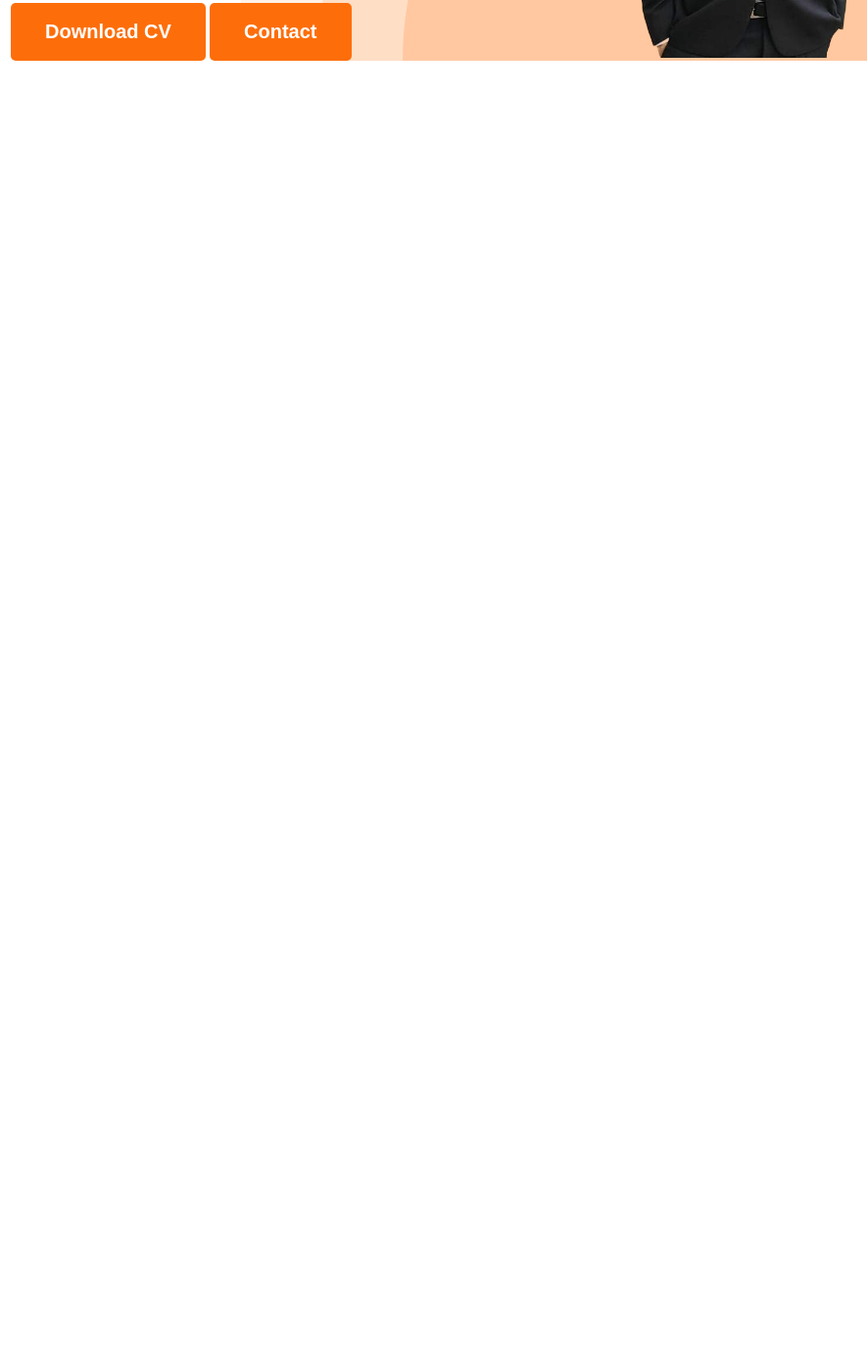
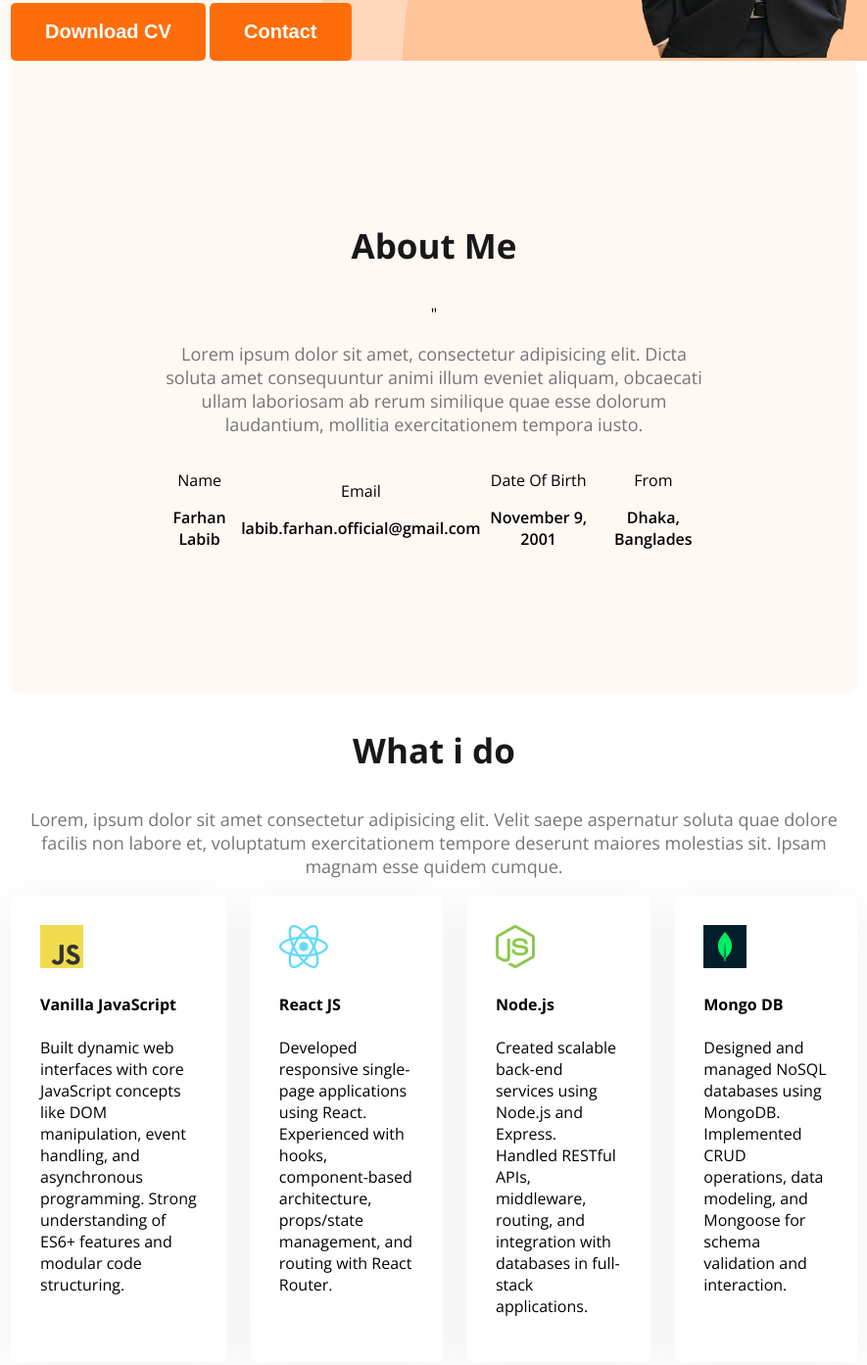
Before and after one commit to FarhaanLabib/my-webdev-portfolio, a plain HTML site: page index.html in a window 1280 px wide. Shown: the part 776-2169 px from the top of the page at 98% size, without its empty margins (197-1082 px from the left). Before the commit the page ends 846 px from the top, so only its background shows below. Drawn offline with nearby package versions, Linux system fonts and the light colour scheme.

Commit message:
some commits

```diff
--- a/Styles/portfolio.css
+++ b/Styles/portfolio.css
@@ -6,6 +6,23 @@
     "wdth" 100;
 }
 /*shared styles */
+.text-center{
+    text-align: center;
+}
+.secondary-bg{
+    background-color: #FFF8F3;
+}
+.section-title{
+    font-size: 35px;
+    font-weight: bold;
+    color: #181818
+
+}
+.section-des{
+    font-size: 18px;
+    color: #757575
+
+}
 .text-r{
     color: #FD6E0A;
 }
@@ -90,3 +107,47 @@ nav li a{
     width: 580px;
 
 }
+
+/*main styles*/
+.main{
+    max-width: 1140px;
+    margin: 0 auto;
+    margin-top: 130px;
+}
+/* about section styles */
+.about{
+    border-radius: 10px;
+    padding: 130px 150px;
+    text-align: center;
+
+    margin-left: 200px;
+    margin-right: 200px;
+
+}
+.item-description{
+    font-weight: 600
+}
+
+.about-items{
+    display: flex;
+    align-items: center;
+    justify-content: space-between;
+}
+
+/*skills*/
+.skills-container{
+    display: flex;
+    gap: 24px;
+
+
+
+}
+.skills{
+    margin-left: 200px;
+    margin-right: 200px;
+}
+.skill{
+    padding: 30px;
+    border-radius: 5px;
+    box-shadow: 0px 6px 50px 0px rgba(0, 0, 0, 0.06) ;
+}
--- a/index.html
+++ b/index.html
@@ -11,7 +11,7 @@
 
 </head>
 <body class="open-sans-normal">
-    <header class="header">
+    <header class="header secondary-bg">
         <nav>
             <h3 class="nav-title">Fa<span class="text-r">r</span>han</h3>
             <ul>
@@ -34,7 +34,57 @@
         </div>
     </header>
     <main>
+        <section class ="about secondary-bg">
+            <h3 class="section-title">About Me</h3>"
+            <p class="section-des">Lorem ipsum dolor sit amet, consectetur adipisicing elit. Dicta soluta amet consequuntur animi illum eveniet aliquam, obcaecati ullam laboriosam ab rerum similique quae esse dolorum laudantium, mollitia exercitationem tempora iusto.
 
+            </p>
+            <div class="about-items">
+                <div class="about-item">
+                    <p class="item-title">Name</p>
+                    <p class="item-description">Farhan Labib</p>
+                </div>
+                <div class="about-item">
+                    <p class="item-title">Email</p>
+                    <p class="item-description">labib.farhan.official@gmail.com</p>
+                </div>
+                <div class="about-item">
+                    <p class="item-title">Date Of Birth</p>
+                    <p class="item-description">November 9, 2001</p>
+                </div>
+                <div class="about-item">
+                    <p class="item-title">From</p>
+                    <p class="item-description">Dhaka, Banglades</p>
+                </div>
+            </div>
+
+        </section>
+        <section class="skills">
+            <h3 class="section-title text-center">What i do</h3>
+            <p class="section-des text-center">Lorem, ipsum dolor sit amet consectetur adipisicing elit. Velit saepe aspernatur soluta quae dolore facilis non labore et, voluptatum exercitationem tempore deserunt maiores molestias sit. Ipsam magnam esse quidem cumque.</h3>
+        <div class="skills-container">
+            <div class="skill">
+                <img src="images/icons/js.png" alt="">
+                <h4 class="skill-title">Vanilla JavaScript</h4>
+                <p class="skill-des">Built dynamic web interfaces with core JavaScript concepts like DOM manipulation, event handling, and asynchronous programming. Strong understanding of ES6+ features and modular code structuring.</skill-des>
+            </div>
+            <div class="skill">
+                <img src="images/icons/react.png" alt="">
+                <h4 class="skill-title">React JS</h4>
+                <p class="skill-des">Developed responsive single-page applications using React. Experienced with hooks, component-based architecture, props/state management, and routing with React Router.</p>
+            </div>
+            <div class="skill">
+                <img src="images/icons/nodejs.png" alt="">
+                <h4 class="skill-title">Node.js</h4>
+                <p class="skill-des">Created scalable back-end services using Node.js and Express. Handled RESTful APIs, middleware, routing, and integration with databases in full-stack applications.</p>
+            </div>
+            <div class="skill">
+                <img src="images/icons/mongo.png" alt="">
+                <h4 class="skill-title">Mongo DB</h4>
+                <p class="skill-des">Designed and managed NoSQL databases using MongoDB. Implemented CRUD operations, data modeling, and Mongoose for schema validation and interaction.</p>
+            </div>
+        </div>
+        </section>
     </main>
     <footer>
 
```
